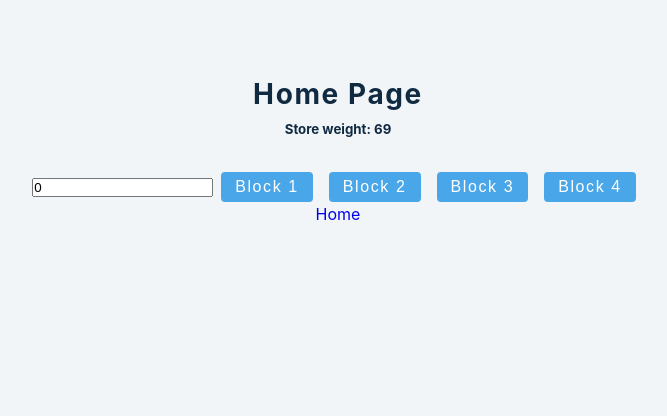
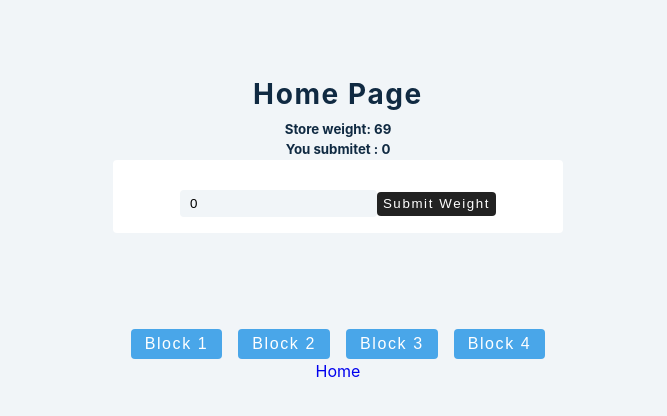
Before and after one commit to williamadahl/Deadlift-peaking-program, a React (Create React App) app: page / in a window 1280 px wide. Shown: the top 416 px of the page, without its empty margins (302-969 px from the left). Built offline with nearby package versions, Linux system fonts and the light colour scheme.

Commit message:
created form, input and button to set global weight from home page

```diff
--- a/src/store/reducer.js
+++ b/src/store/reducer.js
@@ -9,7 +9,7 @@ const reducer = (state = initialState, action) =>{
             console.log(action.payload)
             console.log(state.globalWeight)
             const newState = {...state}
-            newState.globalWeight += action.payload
+            newState.globalWeight = action.payload
             return newState;
                 // return {...state, globalWeight: state.globalWeight + action.payload};
         default:
--- a/src/tmp-folder/Home.js
+++ b/src/tmp-folder/Home.js
@@ -17,8 +17,22 @@ const Home = (props) => {
 
     const storeWeight = useSelector(someShit)
 
-    const handleChange = e => setWrittenWeight(e.target.value)
 
+    const handleChange = e => {
+        const re = /^[0-9\b]+$/;
+        if (e.target.value === '' || re.test(e.target.value)) {
+            setWrittenWeight(e.target.value);
+            // this.setState({number: e.target.value})
+        }
+    }
+
+    const handleSubmit = e => {
+        console.log('submitted to store')
+        e.preventDefault()
+        dispatch({ type: 'SET_WEIGHT', payload: parseInt(writtenWeight) })
+
+
+    }
     const handleKeyDown = e => {
         if(!isNaN(e.target.value)){
             dispatch({ type: 'SET_WEIGHT', payload: parseInt(e.target.value) })
@@ -32,15 +46,19 @@ const Home = (props) => {
         <>
             <h3> Home page </h3>
             <h5> Store weight: {storeWeight}</h5>
+            <h5> You submitet : {writtenWeight}</h5>
             {/*<h5> Global weight: {props.globalWeight}</h5>*/}
             {/*<button className='btn' onClick={dispatch({type: 'SET_WEIGHT', payload: 10})}> Weight up</button>*/}
             {/*<button className='btn' onClick={()=>onSetWeight}> Weight up</button>*/}
-            <input
-                type="number"
-                value={writtenWeight}
-                onChange={handleChange}
-                onKeyDown={handleKeyDown}
-            />
+            <form className='form' onSubmit={handleSubmit}>
+                <input
+                    type="number"
+                    value={writtenWeight}
+                    onChange={(e) => setWrittenWeight(e.target.value)}
+                    // onKeyDown={handleKeyDown}
+               />
+               <button type='submit'>Submit Weight</button>
+            </form>
             <Link to='/block1'>
                 <button className='btn'>Block 1</button>
             </Link>
```
Also changed, not shown: 1 other file (tests, documents, lock files or other folders).
